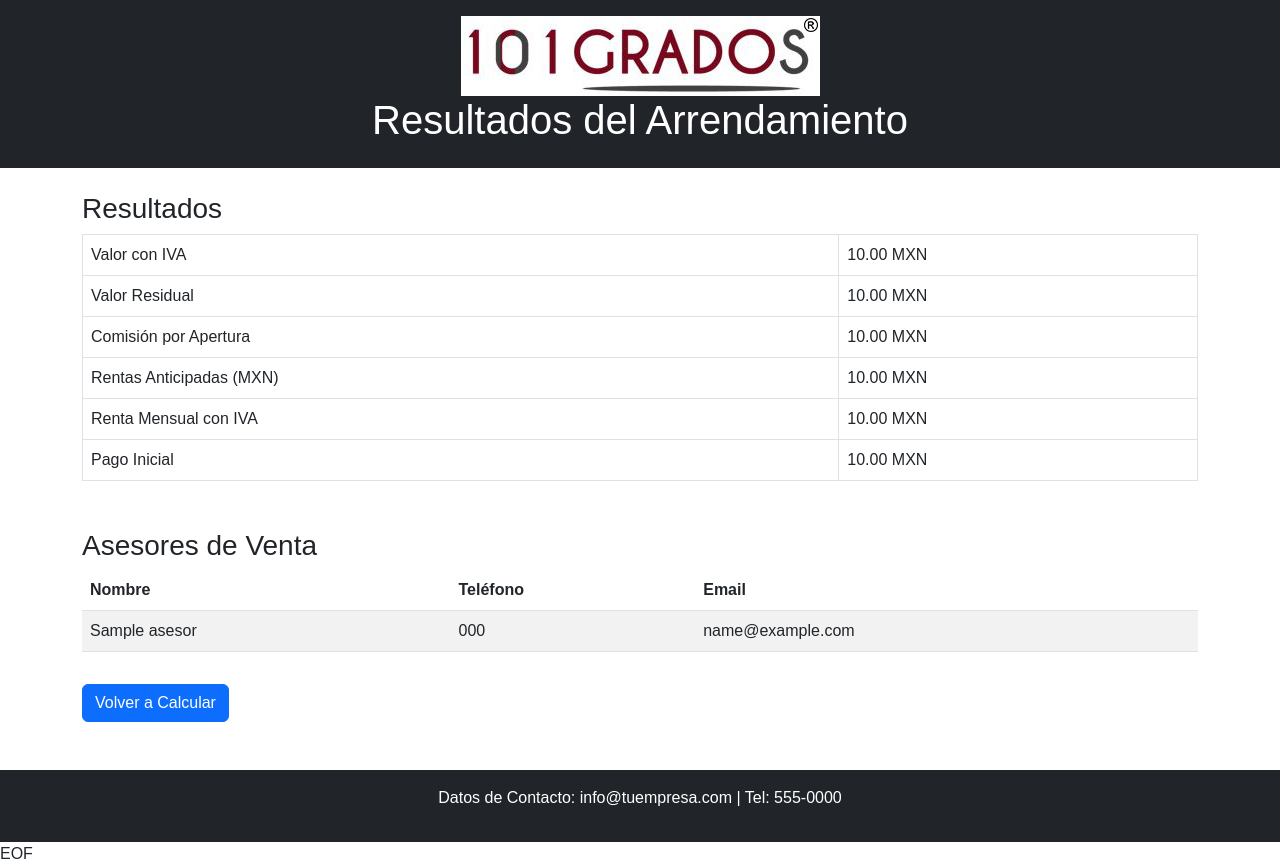
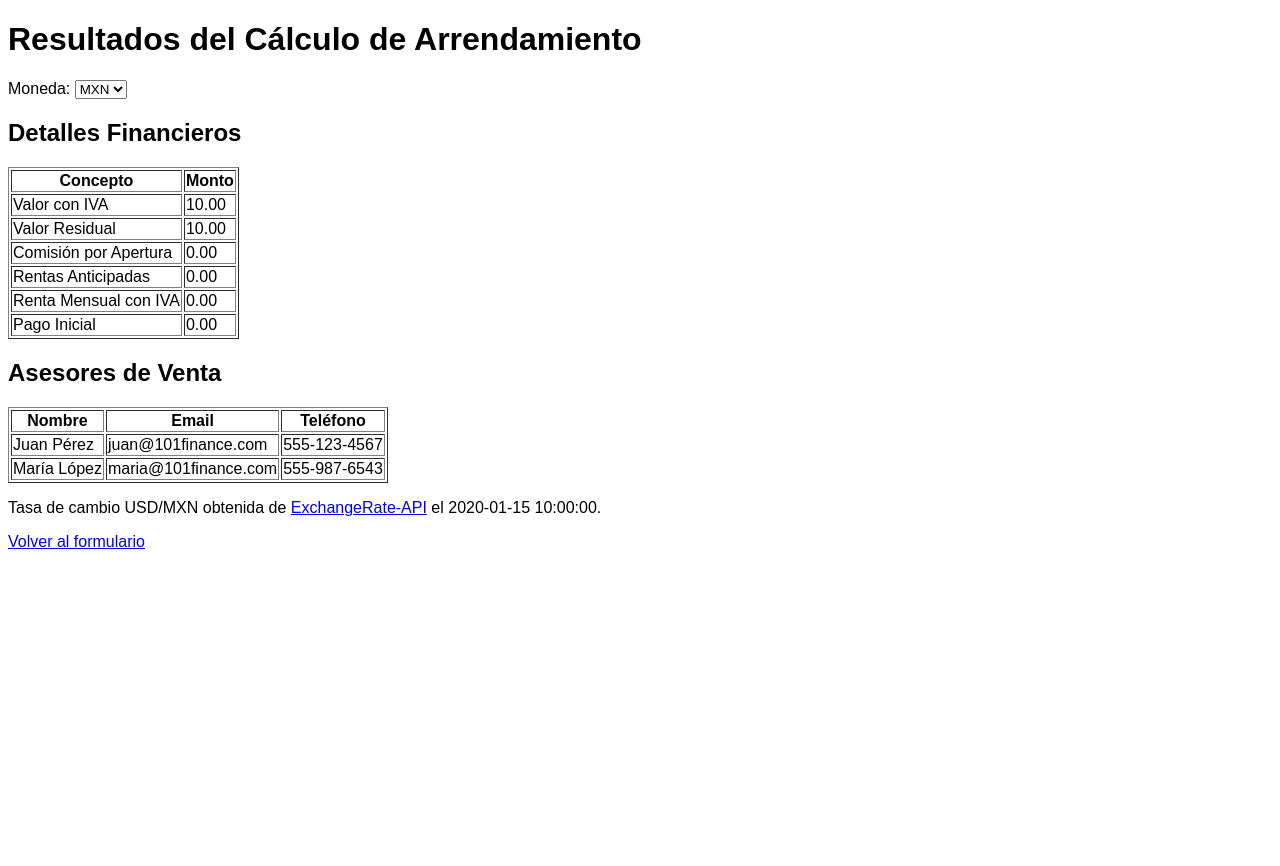
Before and after one commit to fminondo1/101finance, a Flask app: template templates/results.html in a window 1280 px wide. After the commit the page ends 549 px from the top, so only its background shows below. Run offline with Flask 3, Linux system fonts and the light colour scheme; tables that the repository leaves empty hold one stand-in row (values such as "Sample post"); the template is opened without the code that fills it: values that come from a table or form of the project are taken from there, most other values are stand-ins (such as "Sample title", 1, 10 or a date in 2020); parts of the project's set-up code (start-up, migrations or seed data) failed here and were passed over.

Commit message:
Add currency selection with exchange rate API

```diff
--- a/app.py
+++ b/app.py
@@ -1,30 +1,48 @@
 from flask import Flask, render_template, request
 from models import db, Cliente, Asesor
 import os
+import locale
+import requests
+from datetime import datetime
 
 app = Flask(__name__)
-app.config['SQLALCHEMY_DATABASE_URI'] = 'sqlite:///clientes.db'
-app.config['SQLALCHEMY_TRACK_MODIFICATIONS'] = False
+app.config["SQLALCHEMY_DATABASE_URI"] = "sqlite:///clientes.db"
+app.config["SQLALCHEMY_TRACK_MODIFICATIONS"] = False
 db.init_app(app)
 
-# Initialize database tables
+# Set locale for number formatting (Spanish Mexico)
+locale.setlocale(locale.LC_ALL, "es_MX.UTF-8")
+
+# Custom filter for formatting numbers
+@app.template_filter("format_currency")
+def format_currency(value):
+    return locale.format_string("%.2f", value, grouping=True)
+
+# Initialize database tables and seed asesores
 with app.app_context():
     db.create_all()
+    if Asesor.query.count() == 0:
+        asesores = [
+            Asesor(nombre="Juan Pérez", email="juan@101finance.com", telefono="555-123-4567"),
+            Asesor(nombre="María López", email="maria@101finance.com", telefono="555-987-6543")
+        ]
+        db.session.bulk_save_objects(asesores)
+        db.session.commit()
 
-@app.route('/', methods=['GET', 'POST'])
+@app.route("/", methods=["GET", "POST"])
 def index():
-    if request.method == 'POST':
+    if request.method == "POST":
         # Extract form data
-        valor_arrendamiento = float(request.form['valor_arrendamiento'])
-        tasa_anual = float(request.form['tasa_anual'])
-        plazo_meses = int(request.form['plazo_meses'])
-        valor_residual = float(request.form['valor_residual'])
-        comision_apertura = float(request.form['comision_apertura'])
-        rentas_anticipadas = int(request.form['rentas_anticipadas'])
-        nombre_cliente = request.form['nombre_cliente']
-        email_cliente = request.form['email_cliente']
+        valor_arrendamiento = float(request.form["valor_arrendamiento"])
+        tasa_anual = float(request.form["tasa_anual"])
+        plazo_meses = int(request.form["plazo_meses"])
+        valor_residual = float(request.form["valor_residual"])
+        comision_apertura = float(request.form["comision_apertura"])
+        rentas_anticipadas = int(request.form["rentas_anticipadas"])
+        nombre_cliente = request.form["nombre_cliente"]
+        email_cliente = request.form["email_cliente"]
 
-        # Calculations
+        # Calculations (base in MXN)
         valor_con_iva = valor_arrendamiento * 1.16
         renta_mensual_con_iva = (valor_arrendamiento * tasa_anual / 1200) / (1 - (1 + tasa_anual / 1200) ** -plazo_meses)
         pago_inicial = renta_mensual_con_iva * rentas_anticipadas + (valor_arrendamiento * comision_apertura / 100)
@@ -40,19 +58,25 @@ def index():
         db.session.add(cliente)
         db.session.commit()
 
+        # Fetch USD/MXN exchange rate
+        response = requests.get("https://open.er-api.com/v6/latest/USD")
+        data = response.json()
+        exchange_rate = data["rates"]["MXN"] if data["result"] == "success" else 20.0  # Fallback rate
+        current_date = datetime.utcnow().strftime("%Y-%m-%d %H:%M:%S UTC")
+
         resultados = {
-            'valor_con_iva': valor_con_iva,
-            'valor_residual': valor_arrendamiento * valor_residual / 100,
-            'comision_apertura': valor_arrendamiento * comision_apertura / 100,
-            'rentas_anticipadas_mxn': renta_mensual_con_iva * rentas_anticipadas,
-            'renta_mensual_con_iva': renta_mensual_con_iva,
-            'pago_inicial': pago_inicial
+            "valor_con_iva": valor_con_iva,
+            "valor_residual": valor_arrendamiento * valor_residual / 100,
+            "comision_apertura": valor_arrendamiento * comision_apertura / 100,
+            "rentas_anticipadas_mxn": renta_mensual_con_iva * rentas_anticipadas,
+            "renta_mensual_con_iva": renta_mensual_con_iva,
+            "pago_inicial": pago_inicial
         }
         asesores = Asesor.query.all()
-        return render_template('results.html', resultados=resultados, asesores=asesores)
+        return render_template("results.html", resultados=resultados, asesores=asesores, exchange_rate=exchange_rate, current_date=current_date)
 
     asesores = Asesor.query.all()
-    return render_template('index.html', asesores=asesores)
+    return render_template("index.html", asesores=asesores)
 
-if __name__ == '__main__':
-    app.run(host='0.0.0.0', port=int(os.environ.get('PORT', 5000)))
+if __name__ == "__main__":
+    app.run(host="0.0.0.0", port=int(os.environ.get("PORT", 5000)))
--- a/requirements.txt
+++ b/requirements.txt
@@ -10,3 +10,4 @@ SQLAlchemy==2.0.39
 typing_extensions==4.12.2
 Werkzeug==3.1.3
 gunicorn
+requests
--- a/templates/results.html
+++ b/templates/results.html
@@ -2,53 +2,96 @@
 <html lang="es">
 <head>
     <meta charset="UTF-8">
-    <title>Resultados del Arrendamiento</title>
-    <link href="https://cdn.jsdelivr.net/npm/bootstrap@5.3.0/dist/css/bootstrap.min.css" rel="stylesheet">
+    <title>Resultados del Cálculo</title>
     <link rel="stylesheet" href="{{ url_for('static', filename='css/styles.css') }}">
+    <script>
+        function updateCurrency() {
+            var currency = document.getElementById("currencySelect").value;
+            var rates = {
+                'MXN': 1,
+                'USD': {{ exchange_rate }}
+            };
+            var baseAmounts = {
+                'valor_con_iva': {{ resultados.valor_con_iva }},
+                'valor_residual': {{ resultados.valor_residual }},
+                'comision_apertura': {{ resultados.comision_apertura }},
+                'rentas_anticipadas_mxn': {{ resultados.rentas_anticipadas_mxn }},
+                'renta_mensual_con_iva': {{ resultados.renta_mensual_con_iva }},
+                'pago_inicial': {{ resultados.pago_inicial }}
+            };
+            for (var key in baseAmounts) {
+                var amount = baseAmounts[key] / rates[currency];
+                document.getElementById(key).innerText = amount.toLocaleString('es-MX', { minimumFractionDigits: 2, maximumFractionDigits: 2 });
+            }
+        }
+    </script>
 </head>
-<body>
-    <header class="bg-dark text-white p-3 text-center">
-        <img src="{{ url_for('static', filename='img/logo.png') }}" alt="Logo" class="img-fluid" style="max-height: 100px;">
-        <h1>Resultados del Arrendamiento</h1>
-    </header>
+<body onload="updateCurrency()">
+    <h1>Resultados del Cálculo de Arrendamiento</h1>
 
-    <div class="container mt-4">
-        <h3>Resultados</h3>
-        <table class="table table-bordered">
-            <tr><td>Valor con IVA</td><td>{{ "%.2f" % resultados.valor_con_iva }} MXN</td></tr>
-            <tr><td>Valor Residual</td><td>{{ "%.2f" % resultados.valor_residual }} MXN</td></tr>
-            <tr><td>Comisión por Apertura</td><td>{{ "%.2f" % resultados.comision_apertura }} MXN</td></tr>
-            <tr><td>Rentas Anticipadas (MXN)</td><td>{{ "%.2f" % resultados.rentas_anticipadas_mxn }} MXN</td></tr>
-            <tr><td>Renta Mensual con IVA</td><td>{{ "%.2f" % resultados.renta_mensual_con_iva }} MXN</td></tr>
-            <tr><td>Pago Inicial</td><td>{{ "%.2f" % resultados.pago_inicial }} MXN</td></tr>
+    <!-- Currency Selection -->
+    <label for="currencySelect">Moneda: </label>
+    <select id="currencySelect" onchange="updateCurrency()">
+        <option value="MXN">MXN</option>
+        <option value="USD">USD</option>
+    </select>
+
+    <!-- Results Section -->
+    <h2>Detalles Financieros</h2>
+    <table border="1">
+        <tr>
+            <th>Concepto</th>
+            <th>Monto</th>
+        </tr>
+        <tr>
+            <td>Valor con IVA</td>
+            <td id="valor_con_iva">{{ resultados.valor_con_iva | format_currency }}</td>
+        </tr>
+        <tr>
+            <td>Valor Residual</td>
+            <td id="valor_residual">{{ resultados.valor_residual | format_currency }}</td>
+        </tr>
+        <tr>
+            <td>Comisión por Apertura</td>
+            <td id="comision_apertura">{{ resultados.comision_apertura | format_currency }}</td>
+        </tr>
+        <tr>
+            <td>Rentas Anticipadas</td>
+            <td id="rentas_anticipadas_mxn">{{ resultados.rentas_anticipadas_mxn | format_currency }}</td>
+        </tr>
+        <tr>
+            <td>Renta Mensual con IVA</td>
+            <td id="renta_mensual_con_iva">{{ resultados.renta_mensual_con_iva | format_currency }}</td>
+        </tr>
+        <tr>
+            <td>Pago Inicial</td>
+            <td id="pago_inicial">{{ resultados.pago_inicial | format_currency }}</td>
+        </tr>
     </table>
 
-        <h3 class="mt-5">Asesores de Venta</h3>
-        <table class="table table-striped">
-            <thead>
+    <!-- Salespersons Section -->
+    <h2>Asesores de Venta</h2>
+    {% if asesores %}
+        <table border="1">
             <tr>
                 <th>Nombre</th>
+                <th>Email</th>
                 <th>Teléfono</th>
-                    <th>Email</th>
             </tr>
-            </thead>
-            <tbody>
             {% for asesor in asesores %}
                 <tr>
                     <td>{{ asesor.nombre }}</td>
+                    <td>{{ asesor.email }}</td>
                     <td>{{ asesor.telefono }}</td>
-                    <td>{{ asesor.email }}</td>
                 </tr>
             {% endfor %}
-            </tbody>
         </table>
+    {% else %}
+        <p>No hay asesores registrados.</p>
+    {% endif %}
 
-        <a href="/" class="btn btn-primary mt-3">Volver a Calcular</a>
-    </div>
-
-    <footer class="bg-dark text-white p-3 text-center mt-5">
-        <p>Datos de Contacto: info@tuempresa.com | Tel: 555-0000</p>
-    </footer>
+    <!-- Exchange Rate Source -->
+    <p>Tasa de cambio USD/MXN obtenida de <a href="https://www.exchangerate-api.com" target="_blank">ExchangeRate-API</a> el {{ current_date }}.</p>
+    <p><a href="/">Volver al formulario</a></p>
 </body>
 </html>
-EOF
```
Lines whose indentation alone changed are shown as unchanged.
